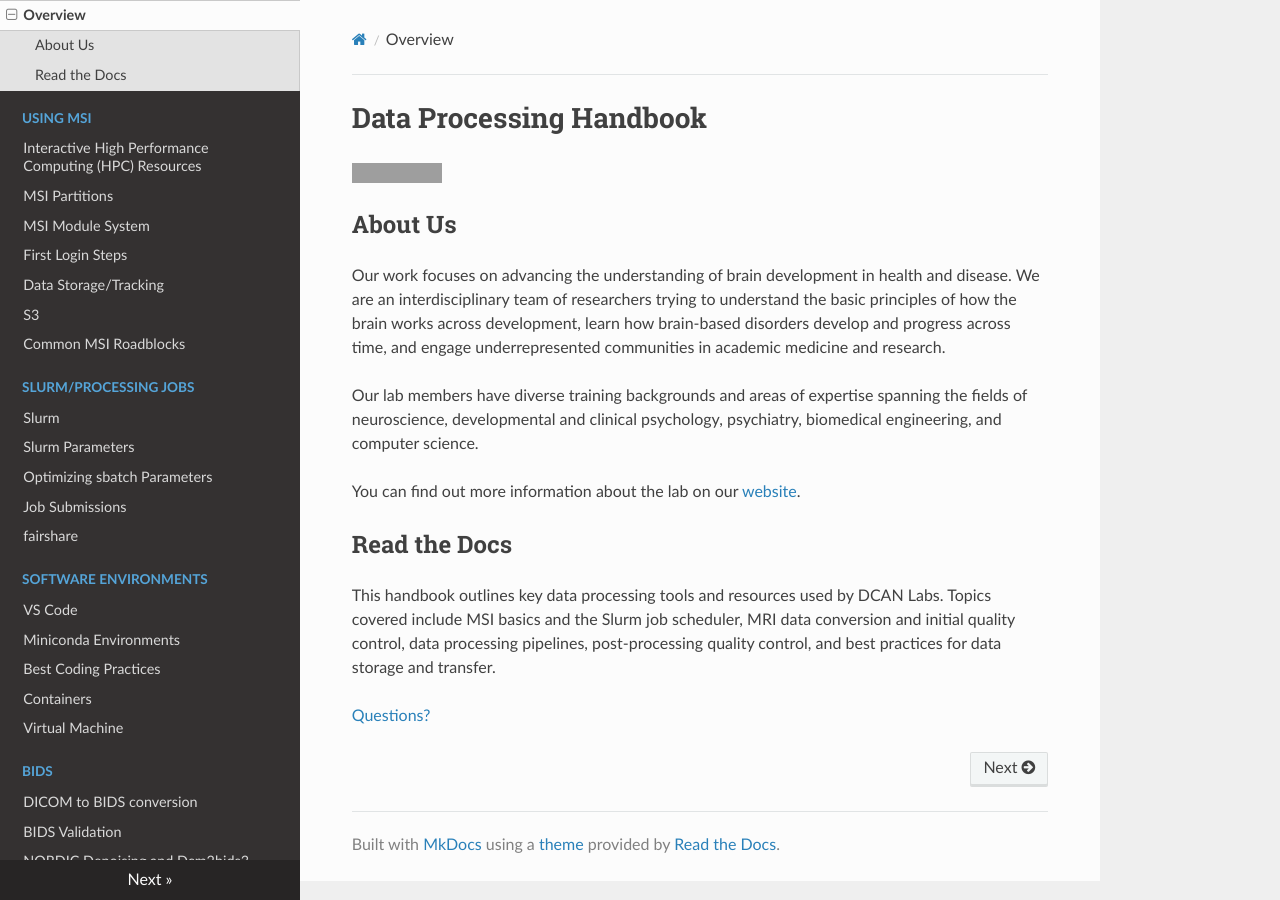
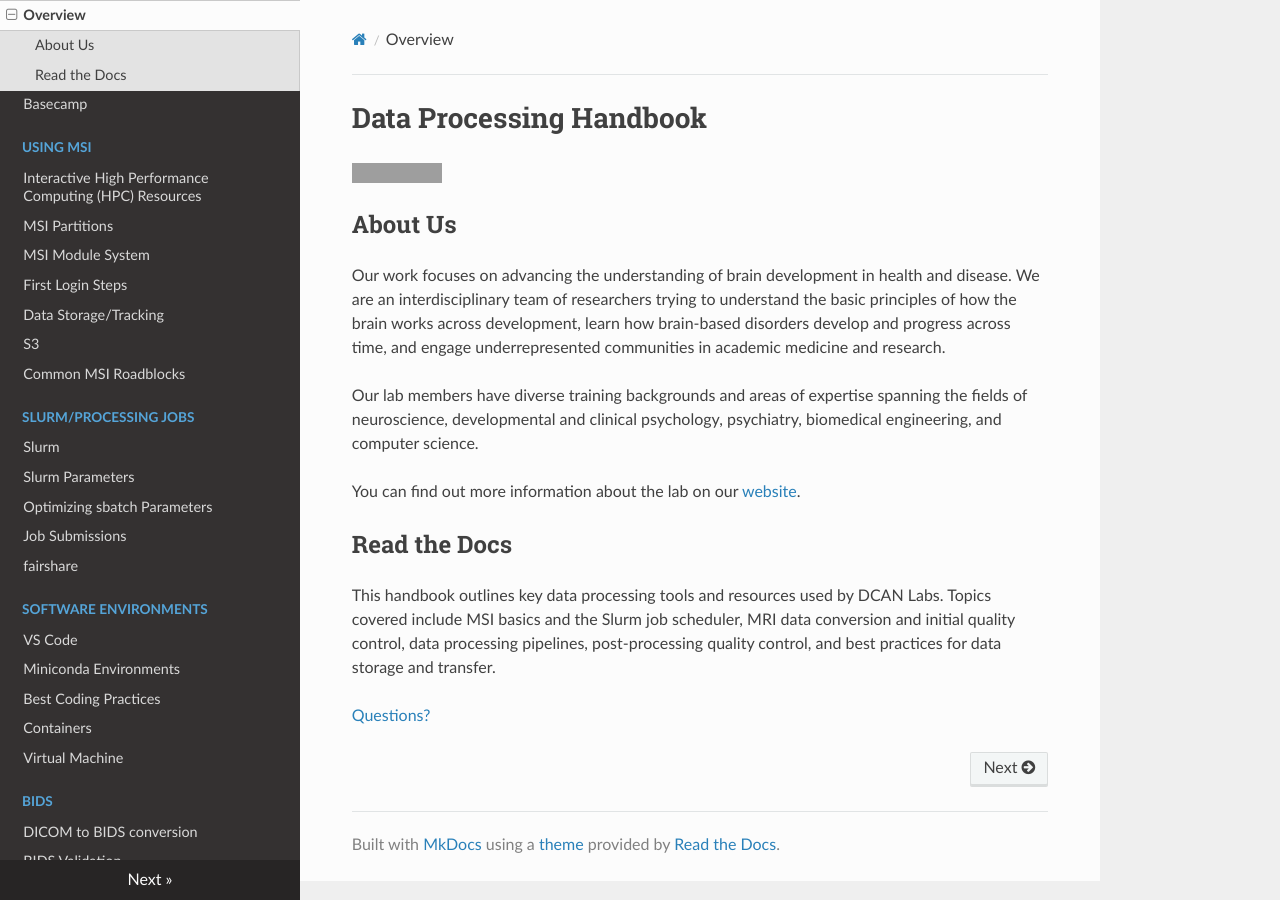
Before and after one commit to DCAN-Labs/cdni-brain, an MkDocs documentation site: the page built from docs/index.md, in a window 1280 px wide. Built offline with MkDocs 1.6.1, drawn with Linux system fonts in a browser that asks for light colours; nearby versions of some CDN libraries; grey boxes are pictures that could not be loaded.

Commit message:
Update mkdocs.yml
add basecamp.md

```diff
--- a/mkdocs.yml
+++ b/mkdocs.yml
@@ -5,6 +5,7 @@ plugins:
 docs_dir: docs
 nav:
   - Overview: index.md
+  - Basecamp: basecamp.md
   - Using MSI:
       - Interactive High Performance Computing (HPC) Resources: hpc.md
       - MSI Partitions: partitions.md
```
